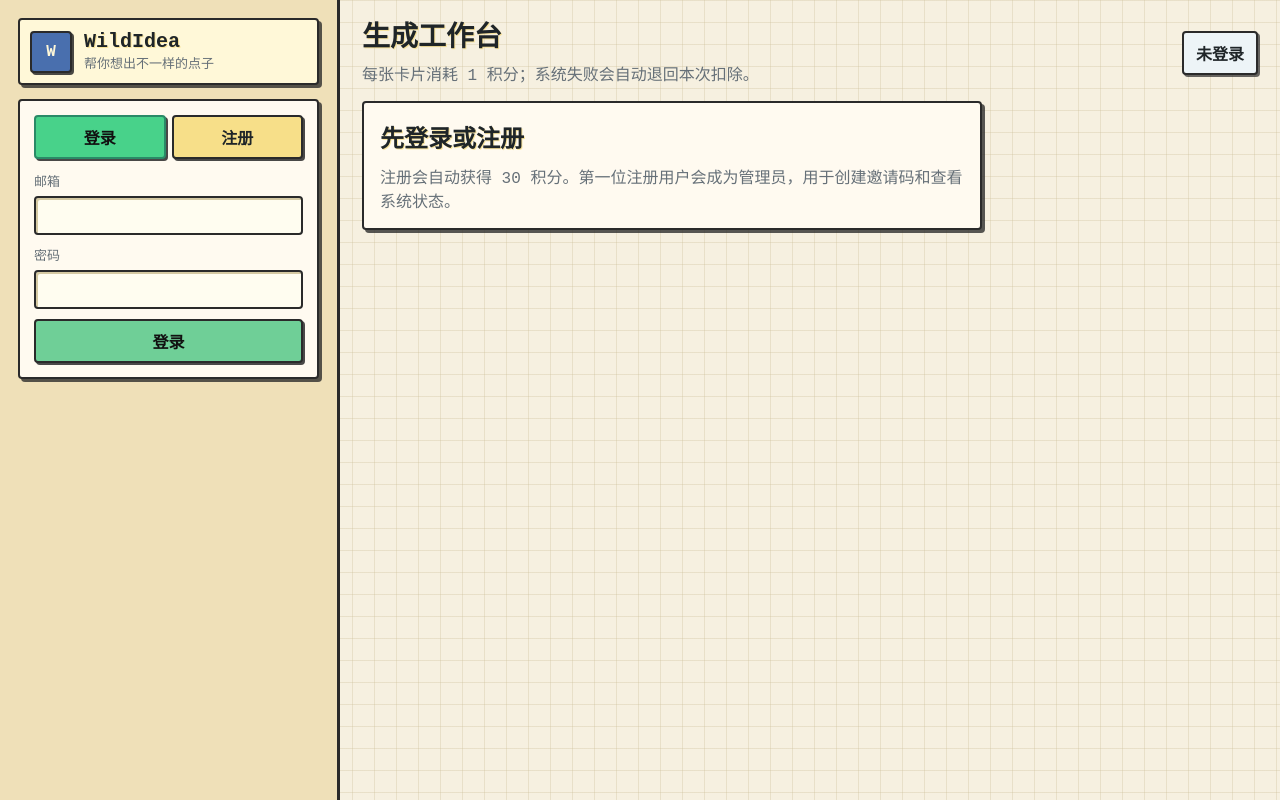
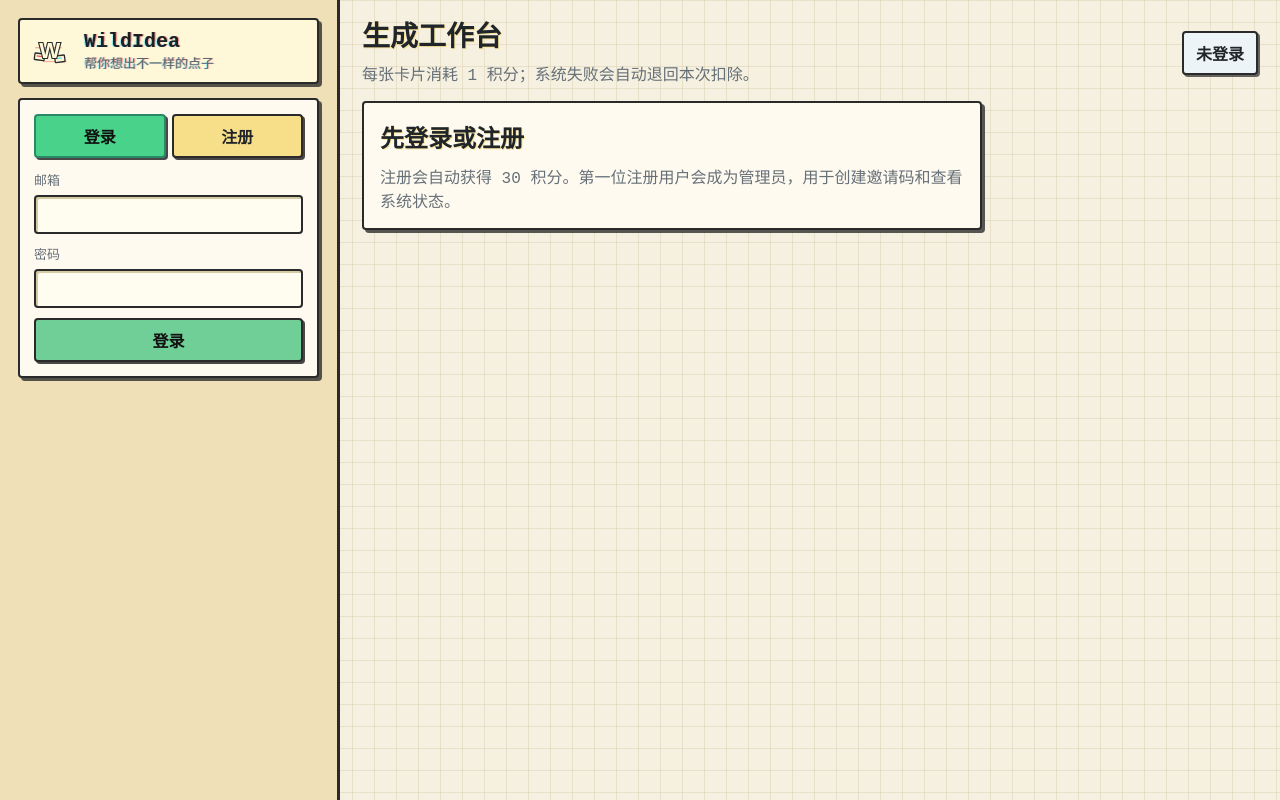
Before and after one commit to liwenyu2002/wildidea, a FastAPI app: page / in a window 1280 px wide. Run offline with FastAPI, Linux system fonts and the light colour scheme; some libraries are stand-ins or nearby versions.

Commit message:
Update brand logo treatment

```diff
--- a/src/wildidea/web/static/index.html
+++ b/src/wildidea/web/static/index.html
@@ -4,18 +4,18 @@
   <meta charset="utf-8">
   <meta name="viewport" content="width=device-width, initial-scale=1">
   <title>WildIdea · 想出不一样的点子</title>
-  <link rel="icon" type="image/svg+xml" href="/static/favicon.svg?v=20260607-char-outline">
-  <link rel="shortcut icon" type="image/svg+xml" href="/static/favicon.svg?v=20260607-char-outline">
-  <link rel="stylesheet" href="/static/styles.css?v=20260607-time-refund">
+  <link rel="icon" type="image/svg+xml" href="/static/favicon.svg?v=20260607-char-outline-3x">
+  <link rel="shortcut icon" type="image/svg+xml" href="/static/favicon.svg?v=20260607-char-outline-3x">
+  <link rel="stylesheet" href="/static/styles.css?v=20260607-brand-logo-transparent">
 </head>
 <body>
   <div class="shell">
     <aside class="sidebar">
       <button id="brandHomeBtn" class="brand" type="button">
-        <div class="mark">W</div>
-        <div>
-          <strong>WildIdea</strong>
-          <span>帮你想出不一样的点子</span>
+        <img class="brand-logo" src="/static/brand-logo.svg?v=20260607-transparent" alt="" aria-hidden="true">
+        <div class="brand-copy">
+          <strong class="glitch-text" data-text="WildIdea">WildIdea</strong>
+          <span class="glitch-text glitch-subtitle" data-text="帮你想出不一样的点子">帮你想出不一样的点子</span>
         </div>
       </button>
 
--- a/src/wildidea/web/static/styles.css
+++ b/src/wildidea/web/static/styles.css
@@ -128,6 +128,51 @@ textarea {
   font-size: 20px;
 }
 
+.brand-copy {
+  min-width: 0;
+}
+
+.glitch-text {
+  position: relative;
+  display: block;
+  isolation: isolate;
+}
+
+.glitch-text::before,
+.glitch-text::after {
+  content: attr(data-text);
+  position: absolute;
+  inset: 0;
+  pointer-events: none;
+  opacity: 0.32;
+  z-index: 1;
+  mix-blend-mode: multiply;
+}
+
+.glitch-text::before {
+  color: #e8505b;
+  transform: translate(1px, 0);
+  clip-path: inset(0 0 52% 0);
+}
+
+.glitch-text::after {
+  color: #55e6ff;
+  transform: translate(-1px, 0);
+  clip-path: inset(48% 0 0 0);
+}
+
+.glitch-subtitle::before,
+.glitch-subtitle::after {
+  opacity: 0.24;
+}
+
+.brand-logo {
+  width: 42px;
+  height: 42px;
+  flex: 0 0 42px;
+  display: block;
+}
+
 .brand span,
 .muted {
   color: var(--muted);
@@ -137,12 +182,16 @@ textarea {
 .mark {
   width: 42px;
   height: 42px;
-  display: grid;
-  place-items: center;
-  border-radius: 8px;
-  background: var(--text);
-  color: #fff;
-  font-weight: 900;
+  flex: 0 0 42px;
+  display: block;
+  border-radius: 6px;
+  overflow: visible;
+}
+
+.mark img {
+  display: block;
+  width: 100%;
+  height: 100%;
 }
 
 .panel,
@@ -1498,10 +1547,27 @@ h2,
 }
 
 .mark {
-  border: 2px solid var(--line);
-  background: #496fae;
-  color: #fff8d8;
-  box-shadow: 2px 2px 0 rgba(42, 42, 42, 0.85);
+  border: 0 !important;
+  background: transparent;
+  color: inherit;
+  box-shadow: none;
+  padding: 0;
+}
+
+.brand .glitch-text {
+  text-shadow: 1px 0 0 rgba(232, 80, 91, 0.4), -1px 0 0 rgba(85, 230, 255, 0.42);
+}
+
+.brand.is-clickable:hover .glitch-text {
+  color: var(--text);
+}
+
+.brand.is-clickable:hover .glitch-text::before {
+  transform: translate(2px, -1px);
+}
+
+.brand.is-clickable:hover .glitch-text::after {
+  transform: translate(-2px, 1px);
 }
 
 .panel,
```
Also changed, not shown: src/wildidea/web/static/brand-logo.svg (added), src/wildidea/web/static/favicon.svg.
